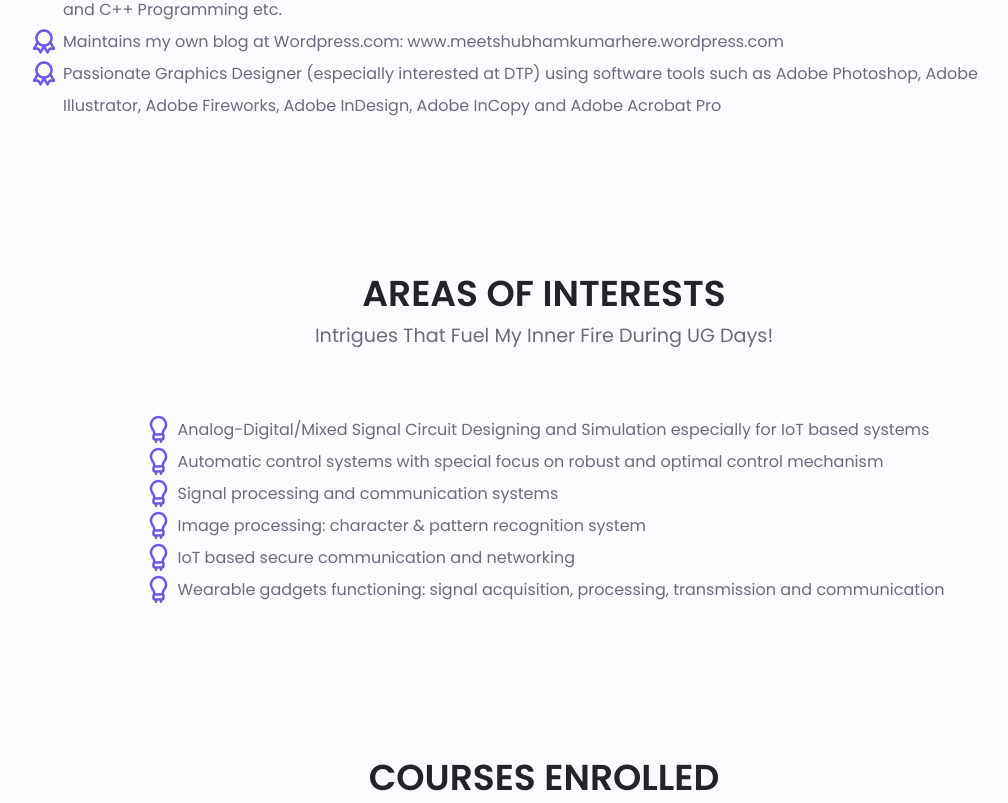
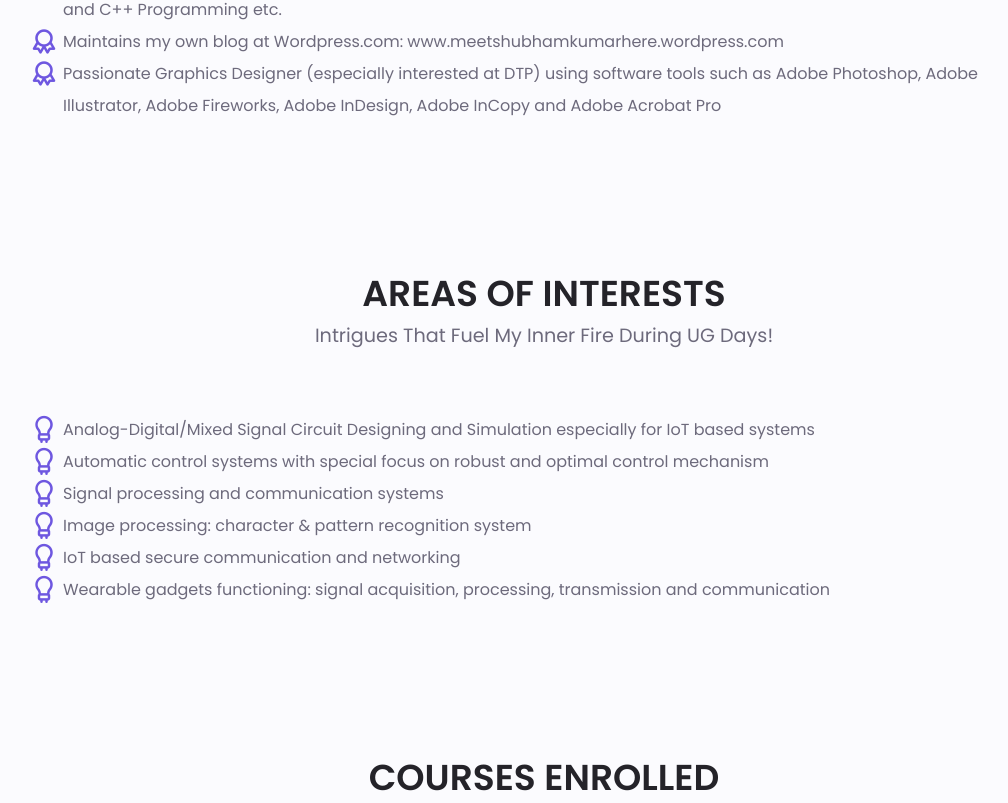
Before and after one commit to meetskhere/portfolio, a React (Create React App) app: page /portfolio/resume in a window 1280 px wide. Shown: the part 3336-4139 px from the top of the page, without its empty margins (96-1104 px from the left). Built offline with nearby package versions, Linux system fonts and the light colour scheme.

Commit message:
Hotfix 5 done

```diff
--- a/src/assets/css/Style.css
+++ b/src/assets/css/Style.css
@@ -749,12 +749,6 @@ img {
 .lists-mg-1 {
   margin: 1rem 0rem;
 }
-
-/* .list2:hover{
-
-  font-size: 1.2em;
-  position: relative;
-} */
 
 .list {
   display: flex;
--- a/src/components/BulletCard.js
+++ b/src/components/BulletCard.js
@@ -1,7 +1,7 @@
 
 export const BulletCard = ({ icon, title, data }) => {
     return (
-        <div className="interests__container container bullet__card">
+        <div className="container bullet__card">
             {title && <h3 className='subtitle bullet__card__subtitle'>{title}</h3>}
             <ul >
                 {data.map((item, index) => (
```
